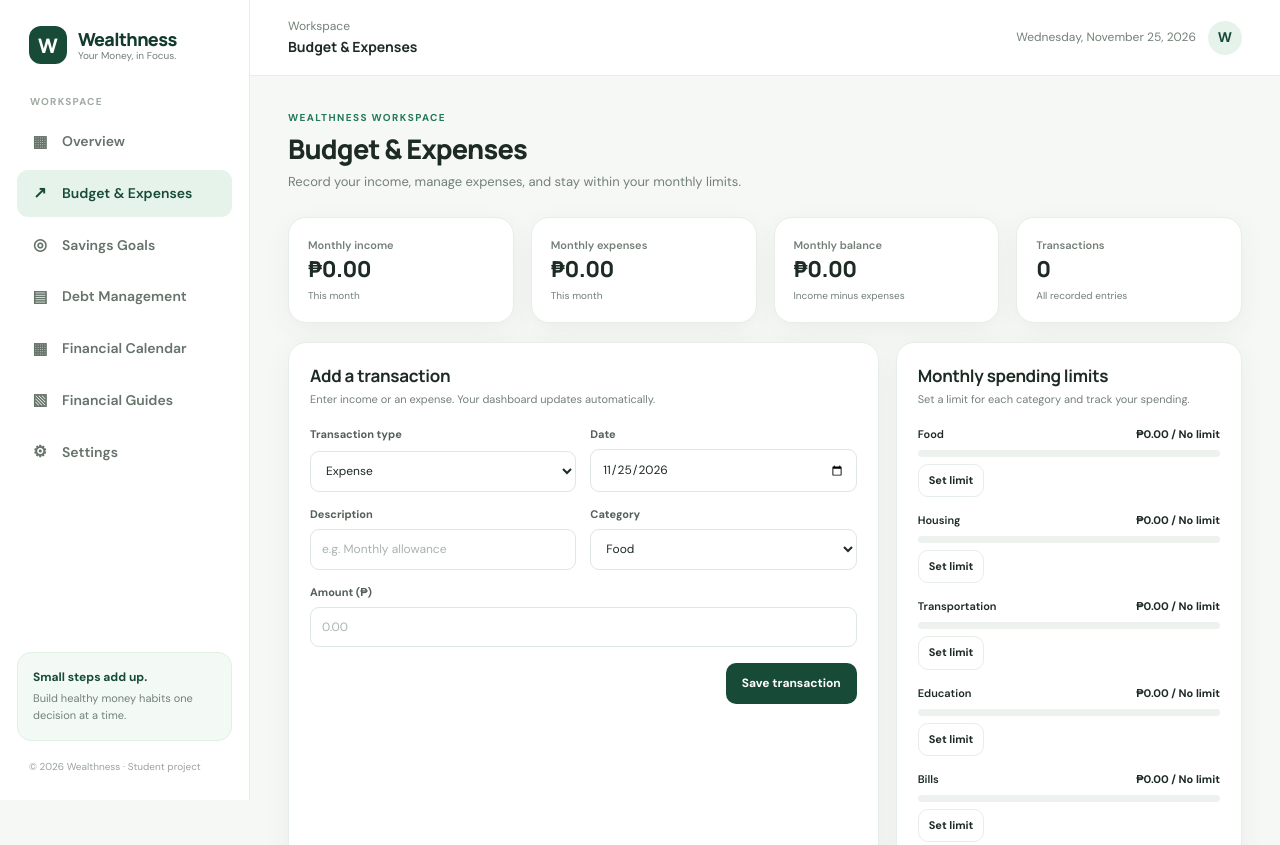
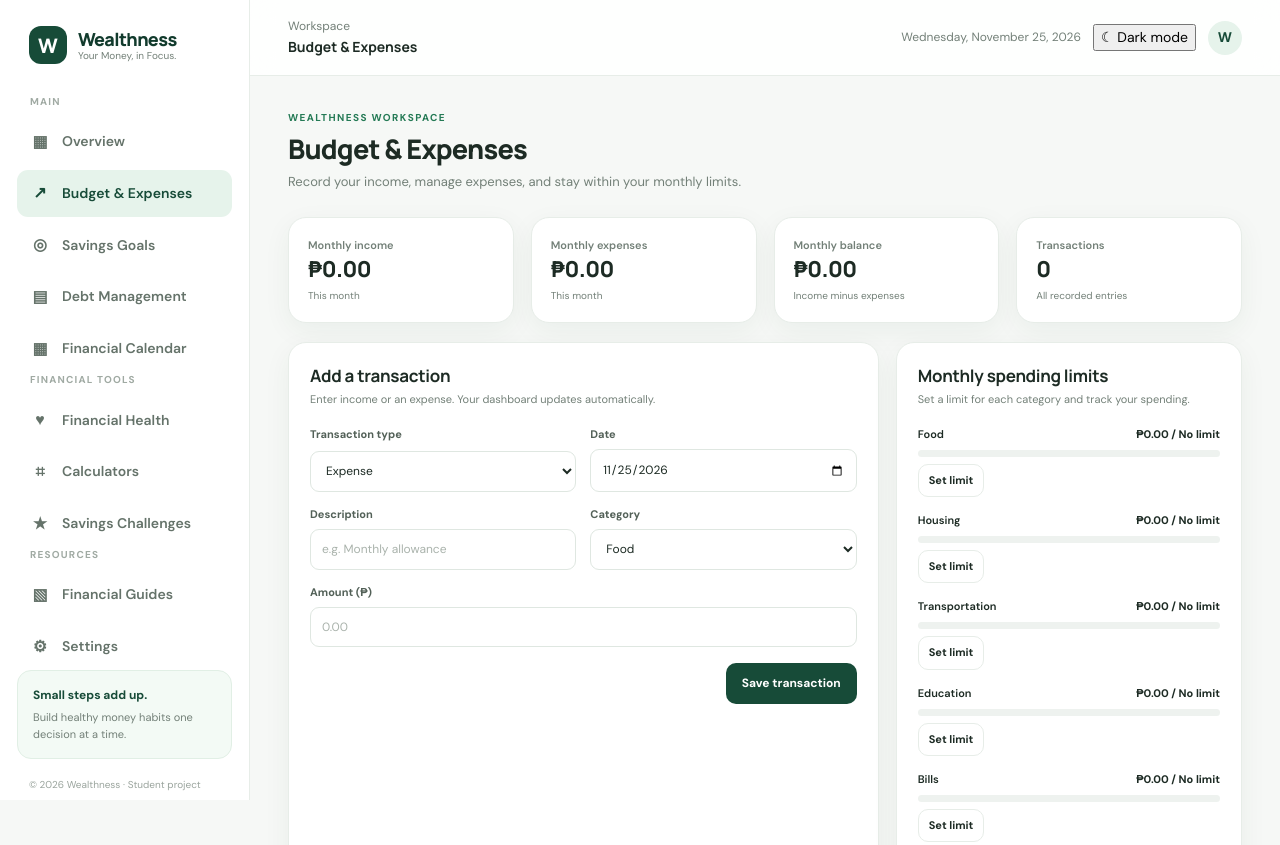
Before and after one commit to 20264357-cmyk/Finals, a plain HTML site: page budget.html in a window 1280 px wide. Shown: the top 845 px of the page. Drawn offline with Linux system fonts and the light colour scheme.

Commit message:
Add grouped navigation and dark mode with new tools

```diff
--- a/budget.html
+++ b/budget.html
@@ -22,30 +22,24 @@
                 </div>
             </a>
 
-            <div class="nav-label">Workspace</div>
-
+            <div class="nav-label">Main</div>
             <nav class="nav-list">
-                <a class="nav-link " href="index.html">
-                    <span class="nav-icon">▦</span>Overview
-                </a>
-                <a class="nav-link active" href="budget.html">
-                    <span class="nav-icon">↗</span>Budget &amp; Expenses
-                </a>
-                <a class="nav-link " href="savings.html">
-                    <span class="nav-icon">◎</span>Savings Goals
-                </a>
-                <a class="nav-link " href="debt.html">
-                    <span class="nav-icon">▤</span>Debt Management
-                </a>
-                <a class="nav-link " href="calendar.html">
-                    <span class="nav-icon">▦</span>Financial Calendar
-                </a>
-                <a class="nav-link " href="guides.html">
-                    <span class="nav-icon">▧</span>Financial Guides
-                </a>
-                <a class="nav-link " href="settings.html">
-                    <span class="nav-icon">⚙</span>Settings
-                </a>
+                <a class="nav-link" href="index.html"><span class="nav-icon">▦</span>Overview</a>
+                <a class="nav-link active" href="budget.html"><span class="nav-icon">↗</span>Budget &amp; Expenses</a>
+                <a class="nav-link" href="savings.html"><span class="nav-icon">◎</span>Savings Goals</a>
+                <a class="nav-link" href="debt.html"><span class="nav-icon">▤</span>Debt Management</a>
+                <a class="nav-link" href="calendar.html"><span class="nav-icon">▦</span>Financial Calendar</a>
+            </nav>
+            <div class="nav-label nav-label-spaced">Financial Tools</div>
+            <nav class="nav-list">
+                <a class="nav-link" href="health.html"><span class="nav-icon">♥</span>Financial Health</a>
+                <a class="nav-link" href="calculators.html"><span class="nav-icon">⌗</span>Calculators</a>
+                <a class="nav-link" href="challenges.html"><span class="nav-icon">★</span>Savings Challenges</a>
+            </nav>
+            <div class="nav-label nav-label-spaced">Resources</div>
+            <nav class="nav-list">
+                <a class="nav-link" href="guides.html"><span class="nav-icon">▧</span>Financial Guides</a>
+                <a class="nav-link" href="settings.html"><span class="nav-icon">⚙</span>Settings</a>
             </nav>
 
             <div class="sidebar-bottom">
@@ -72,7 +66,7 @@
 
                 <div class="topbar-right">
                     <span class="today" id="current-date"></span>
-                    <div class="avatar">W</div>
+                    <button class="theme-toggle" id="theme-toggle" type="button" aria-label="Switch to dark mode" title="Toggle dark mode">☾ <span>Dark mode</span></button><div class="avatar">W</div>
                 </div>
             </header>
 
```
